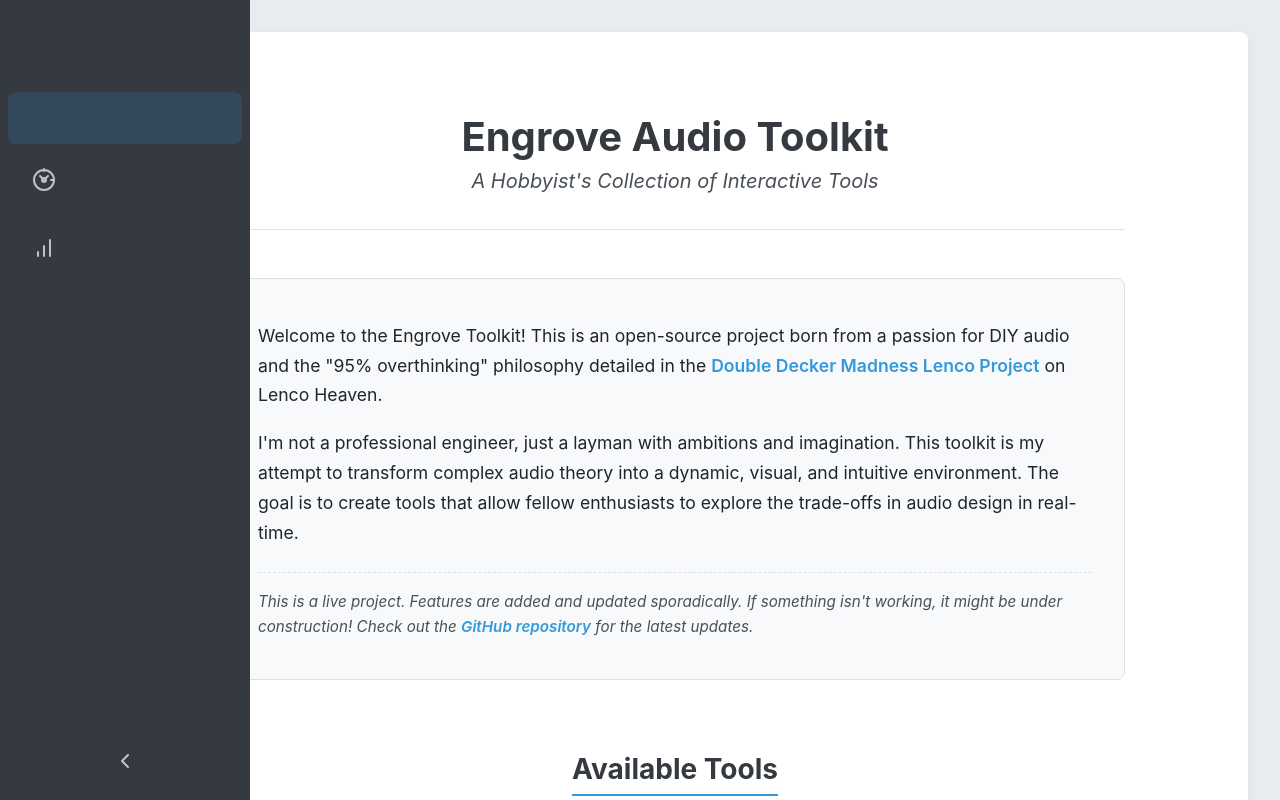
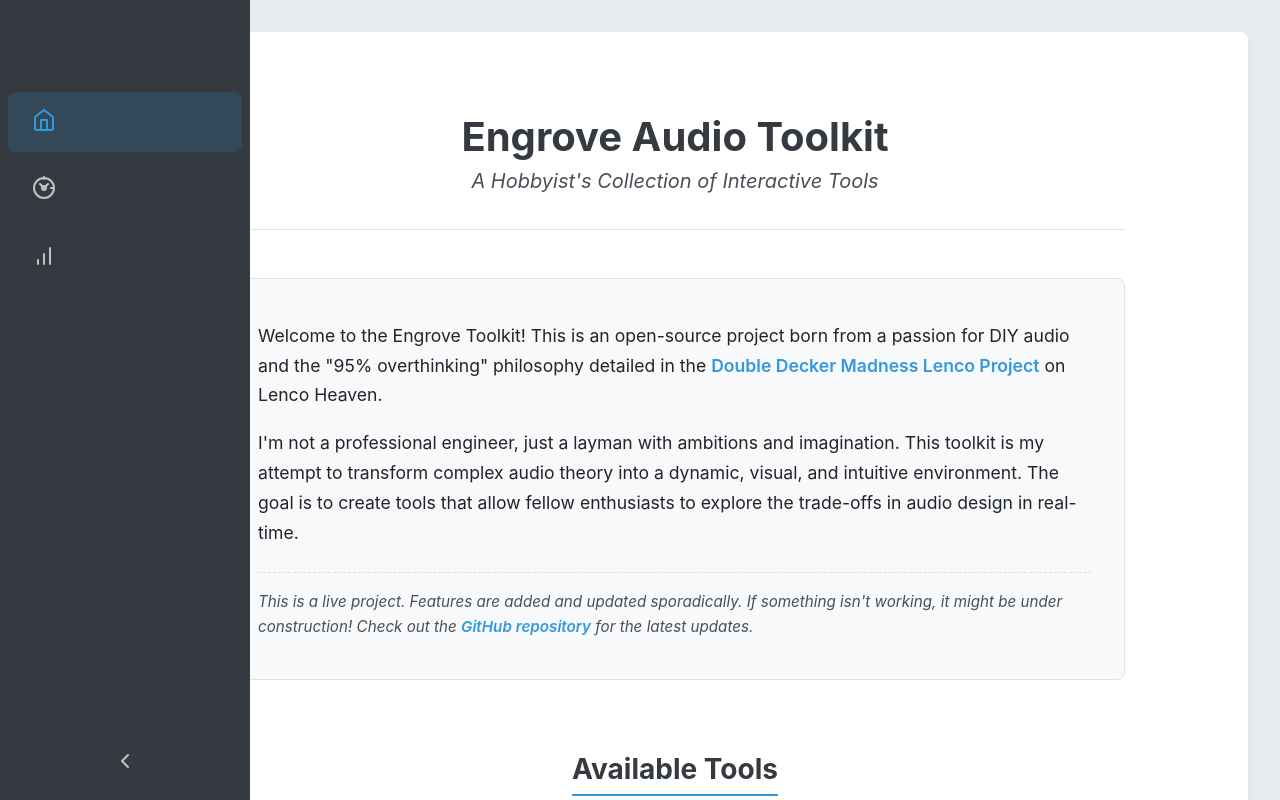
Before and after one commit to Engrove/Turntable, a Vue app: page / in a window 1280 px wide. Shown: the top 800 px of the page. Built offline with nearby package versions, Linux system fonts and the light colour scheme.

Commit message:
Update App.vue

```diff
--- a/src/App.vue
+++ b/src/App.vue
@@ -1,26 +1,22 @@
+<!-- src/App.vue -->
 <script setup>
 import { ref, onMounted, onUnmounted } from 'vue';
 import { RouterLink, RouterView, useRouter } from 'vue-router';
 
 const router = useRouter();
-// 'isMenuExpanded' styr nu både desktop-expansion och mobil-synlighet
 const isMenuExpanded = ref(false);
 const isMobile = ref(false);
 
-// Funktion för att växla menyns tillstånd
 const toggleMenu = () => {
   isMenuExpanded.value = !isMenuExpanded.value;
 };
 
-// Funktion för att stänga menyn (används främst på mobil)
 const closeMenu = () => {
   isMenuExpanded.value = false;
 };
 
-// Funktioner för att hantera fönsterstorlek och byta till mobilläge
 const checkScreenSize = () => {
   isMobile.value = window.innerWidth < 768;
-  // Stäng menyn om vi går från desktop till mobil för att undvika konstiga tillstånd
   if (isMobile.value) {
     isMenuExpanded.value = false;
   }
@@ -36,6 +32,7 @@ onUnmounted(() => {
 });
 
 const routeIcons = {
+  'home': `<svg xmlns="http://www.w3.org/2000/svg" width="24" height="24" viewBox="0 0 24 24" fill="none" stroke="currentColor" stroke-width="2" stroke-linecap="round" stroke-linejoin="round"><path d="M3 9l9-7 9 7v11a2 2 0 0 1-2 2H5a2 2 0 0 1-2-2z"></path><polyline points="9 22 9 12 15 12 15 22"></polyline></svg>`,
   'tonearm-calculator': `<svg xmlns="http://www.w3.org/2000/svg" width="24" height="24" viewBox="0 0 24 24" fill="none" stroke="currentColor" stroke-width="2" stroke-linecap="round" stroke-linejoin="round"><circle cx="12" cy="12" r="10"></circle><circle cx="12" cy="12" r="2"></circle><line x1="12" y1="3" x2="12" y2="1"></line><line x1="19" y1="12" x2="21" y2="12"></line><path d="M16 8L12 12 8 8"></path></svg>`,
   'compliance-estimator': `<svg xmlns="http://www.w3.org/2000/svg" width="24" height="24" viewBox="0 0 24 24" fill="none" stroke="currentColor" stroke-width="2" stroke-linecap="round" stroke-linejoin="round"><path d="M12 20V10"></path><path d="M18 20V4"></path><path d="M6 20V16"></path></svg>`
 };
@@ -94,18 +91,27 @@ const routeIcons = {
   --text-light: #ecf0f1;
   --text-muted: #bdc3c7;
   --bg-hover: #34495e;
+  --panel-bg: #f8f9fa;
+  --border-color: #dee2e6;
+  --text-color: #212529;
+  --label-color: #495057;
+  --ideal-color: #d4edda;
+  --warning-color: #fff3cd;
+  --danger-color: #f8d7da;
+  --ideal-text: #155724;
+  --warning-text: #856404;
+  --danger-text: #721c24;
 }
 
 /* --- VIKTIG FIX: Korrekt scroll-beteende --- */
-/* Tar bort de gamla reglerna som låste scrollningen */
 html {
   scroll-behavior: smooth;
 }
 
 body {
   margin: 0;
-  font-family: sans-serif;
-  background-color: #f4f7f9;
+  font-family: -apple-system, BlinkMacSystemFont, "Segoe UI", Roboto, "Helvetica Neue", Arial, sans-serif;
+  background-color: #e9ecef;
 }
 
 #app {
@@ -120,7 +126,6 @@ body {
 .content-area {
   padding: 2rem;
   transition: margin-left 0.3s ease;
-  /* Skapa utrymme för den kollapsade menyn på desktop */
   margin-left: var(--sidebar-width-collapsed);
 }
 
@@ -128,8 +133,8 @@ body {
 .sidebar {
   background-color: var(--header-color);
   color: var(--text-light);
-  height: 100vh; /* Tar hela höjden */
-  position: fixed; /* Fäster menyn */
+  height: 100vh;
+  position: fixed;
   top: 0;
   left: 0;
   z-index: 1000;
@@ -258,37 +263,30 @@ body {
 /* --- Mobil-läge (Media Query) --- */
 @media (max-width: 767px) {
   .content-area {
-    /* Ta bort marginalen på mobil, menyn ligger över */
     margin-left: 0;
     padding: 1rem;
-    padding-top: 5rem; /* Utrymme för hamburgermenyn */
+    padding-top: 5rem;
   }
 
   .sidebar {
-    /* Dölj menyn utanför skärmen som standard */
     width: var(--sidebar-width-expanded);
     transform: translateX(-100%);
     transition: transform 0.3s ease;
   }
 
   .sidebar.is-expanded {
-    /* Visa menyn när den är expanderad */
     transform: translateX(0);
   }
 
-  .sidebar-header h3 {
-    opacity: 1; /* Texten är alltid synlig i mobilmenyn */
-  }
-
-  .nav-text {
-    opacity: 1; /* Texten är alltid synlig i mobilmenyn */
+  .sidebar-header h3, .nav-text {
+    opacity: 1;
   }
 
   .mobile-menu-trigger {
     position: fixed;
     top: 1rem;
     left: 1rem;
-    z-index: 1001; /* Ovanpå allt utom menyn */
+    z-index: 1001;
     background-color: rgba(255, 255, 255, 0.8);
     backdrop-filter: blur(5px);
     border: 1px solid var(--border-color);
@@ -305,7 +303,24 @@ body {
     width: 100%;
     height: 100%;
     background-color: rgba(0, 0, 0, 0.5);
-    z-index: 999; /* Under menyn men över innehållet */
+    z-index: 999;
   }
 }
+
+/* Paneler och generisk styling för vyer */
+.panel {
+    background-color: var(--panel-bg);
+    padding: 1.5rem;
+    border-radius: 6px;
+    border: 1px solid var(--border-color);
+}
+
+.panel h2 {
+    margin-top: 0;
+    color: var(--header-color);
+    font-size: 1.25rem;
+    border-bottom: 1px solid var(--border-color);
+    padding-bottom: 0.75rem;
+    margin-bottom: 1.5rem;
+}
 </style>
```
